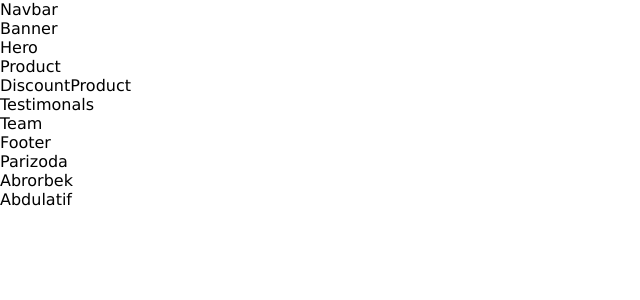
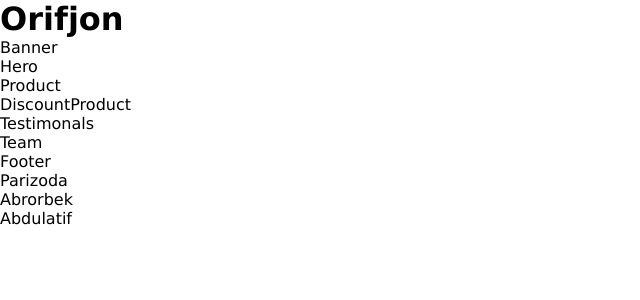
Before and after one commit to Hayotbek-Turgunov/raxmatulla-market, a React (Vite) app: page / in a window 1280 px wide. Shown: the top 300 px of the page, without its empty margins (0-640 px from the left). Built offline with nearby package versions, Linux system fonts and the light colour scheme.

Commit message:
rahmatulla-market

```diff
--- a/src/components/navbar/Navbar.jsx
+++ b/src/components/navbar/Navbar.jsx
@@ -1,5 +1,10 @@
+import "./Navbar.css"
 const Navbar = () => {
-  return <div>Navbar</div>;
+  return (
+    <div>
+      <h1>Orifjon</h1>
+    </div>
+  );
 };
 
 export default Navbar;
```
